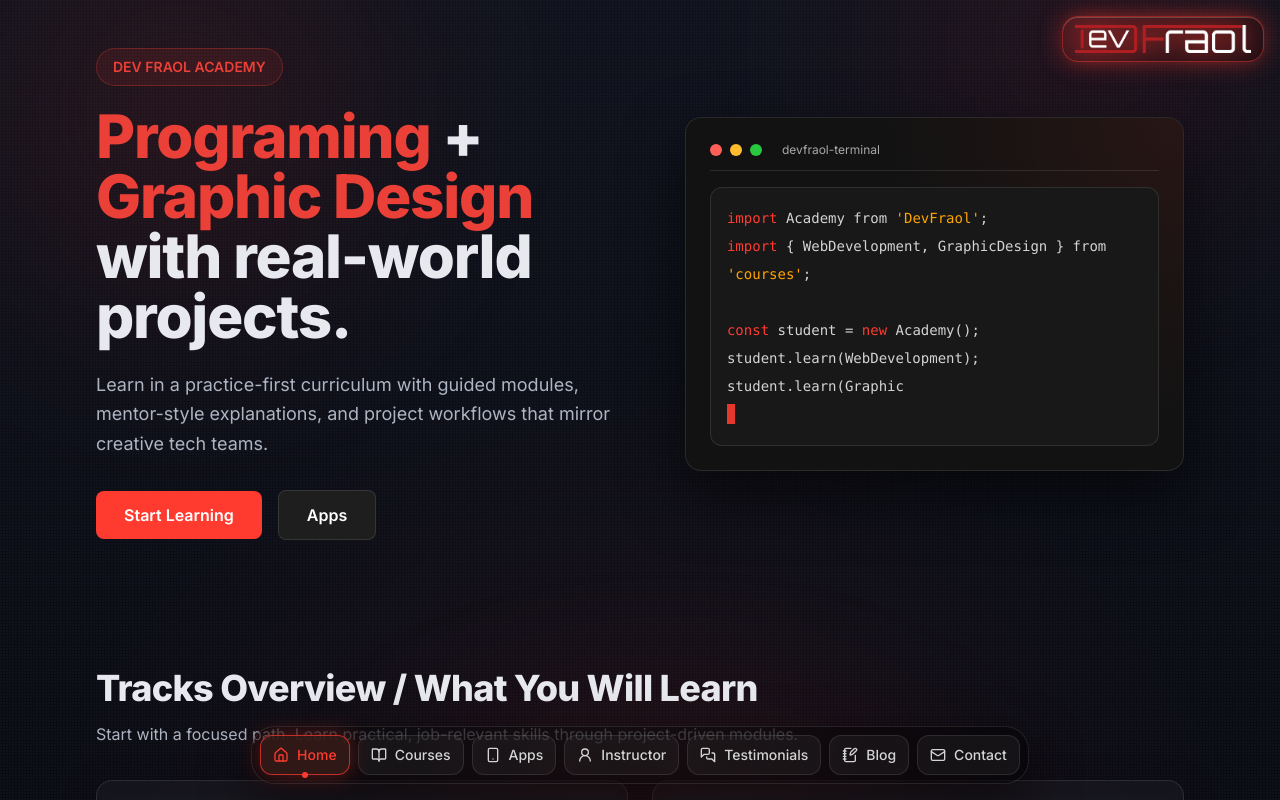
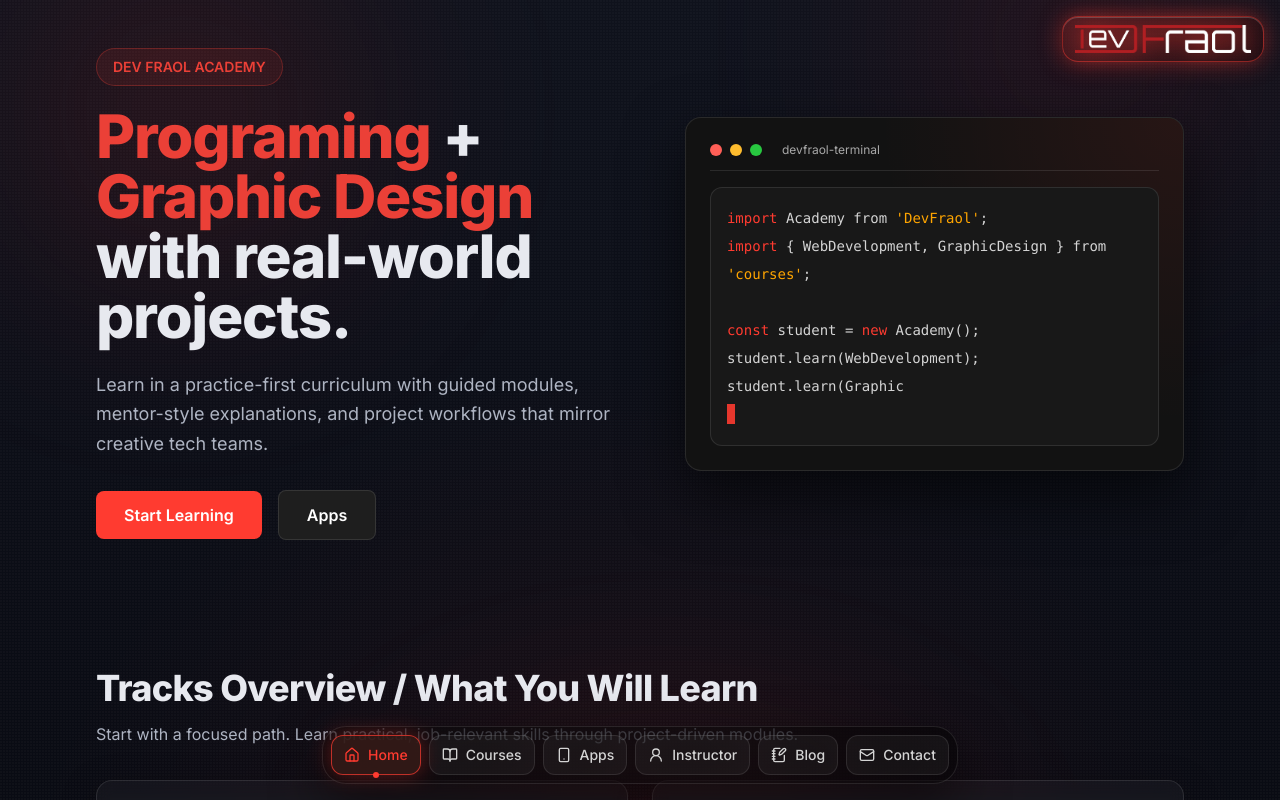
Before and after one commit to Fraol2728/devfraolweb, a React (Vite) app: page / in a window 1280 px wide. Shown: the top 800 px of the page. Built offline with nearby package versions, Linux system fonts and the light colour scheme.

Commit message:
Remove testimonials link from navbars

```diff
--- a/src/features/home/NavbarDock.jsx
+++ b/src/features/home/NavbarDock.jsx
@@ -1,5 +1,5 @@
 import { motion } from "framer-motion";
-import { BookOpen, House, Mail, NotebookPen, Smartphone, UserRound, MessagesSquare } from "lucide-react";
+import { BookOpen, House, Mail, NotebookPen, Smartphone, UserRound } from "lucide-react";
 import { NavLink } from "react-router-dom";
 import { cn } from "@/lib/utils";
 
@@ -8,7 +8,6 @@ const dockItems = [
   { label: "Courses", to: "/courses", icon: BookOpen },
   { label: "Apps", to: "/apps", icon: Smartphone },
   { label: "Instructor", to: "/instructors", icon: UserRound },
-  { label: "Testimonials", to: "/testimonials", icon: MessagesSquare },
   { label: "Blog", to: "/blogs", icon: NotebookPen },
   { label: "Contact", to: "/contact", icon: Mail },
 ];
--- a/src/features/navbar/Navbar.jsx
+++ b/src/features/navbar/Navbar.jsx
@@ -1,5 +1,5 @@
 import { useEffect, useState } from "react";
-import { AppWindow, BookOpen, Home, Mail, MessageSquareQuote, Moon, Newspaper, Sun, UserRound } from "lucide-react";
+import { AppWindow, BookOpen, Home, Mail, Moon, Newspaper, Sun, UserRound } from "lucide-react";
 import { Link, useLocation } from "react-router-dom";
 import { AnimatePresence, motion } from "framer-motion";
 import { useTheme } from "next-themes";
@@ -9,7 +9,6 @@ const navItems = [
   { name: "Home", href: "/", icon: Home },
   { name: "Courses", href: "/courses", icon: BookOpen },
   { name: "Instructor", href: "/instructors", icon: UserRound },
-  { name: "Testimonials", href: "/testimonials", icon: MessageSquareQuote },
   { name: "Blog", href: "/blogs", icon: Newspaper },
   { name: "Apps", href: "/apps", icon: AppWindow },
   { name: "Contact", href: "/contact", icon: Mail },
```
